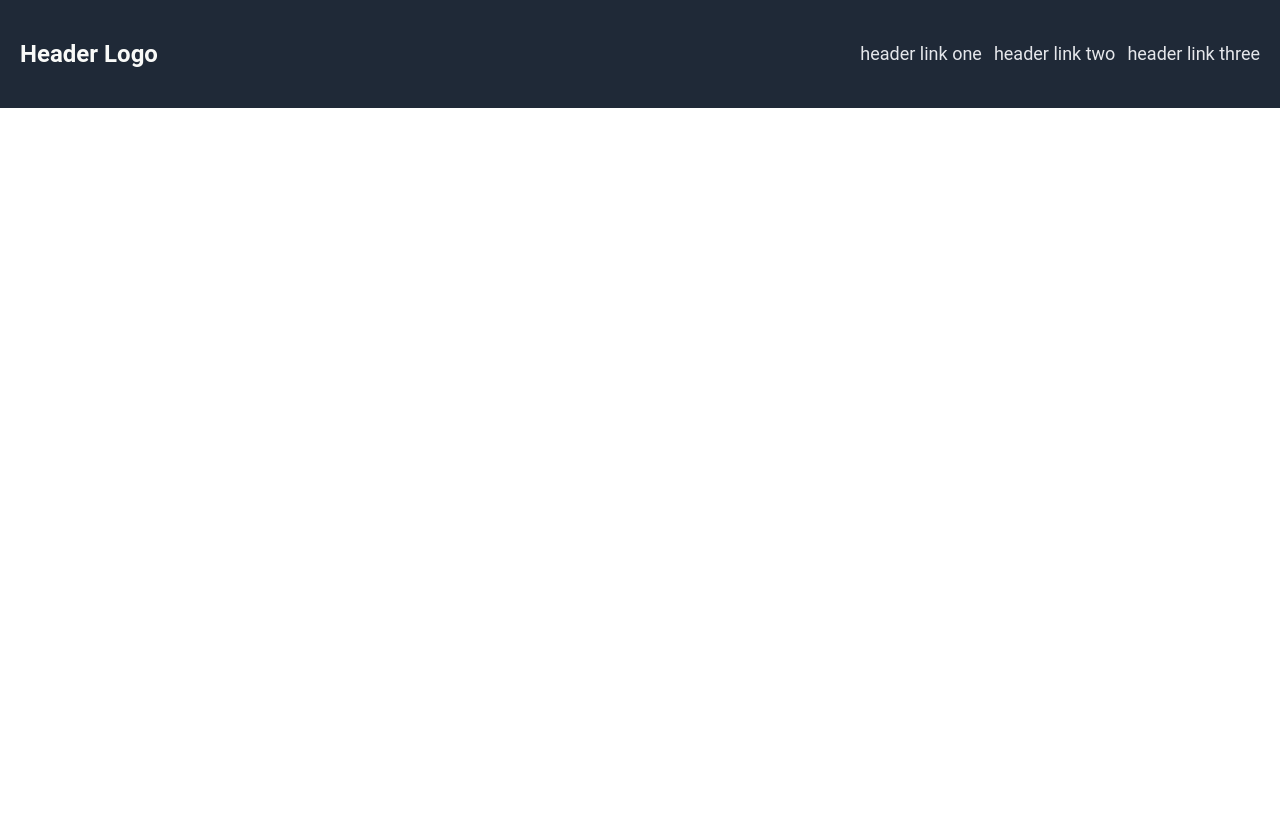
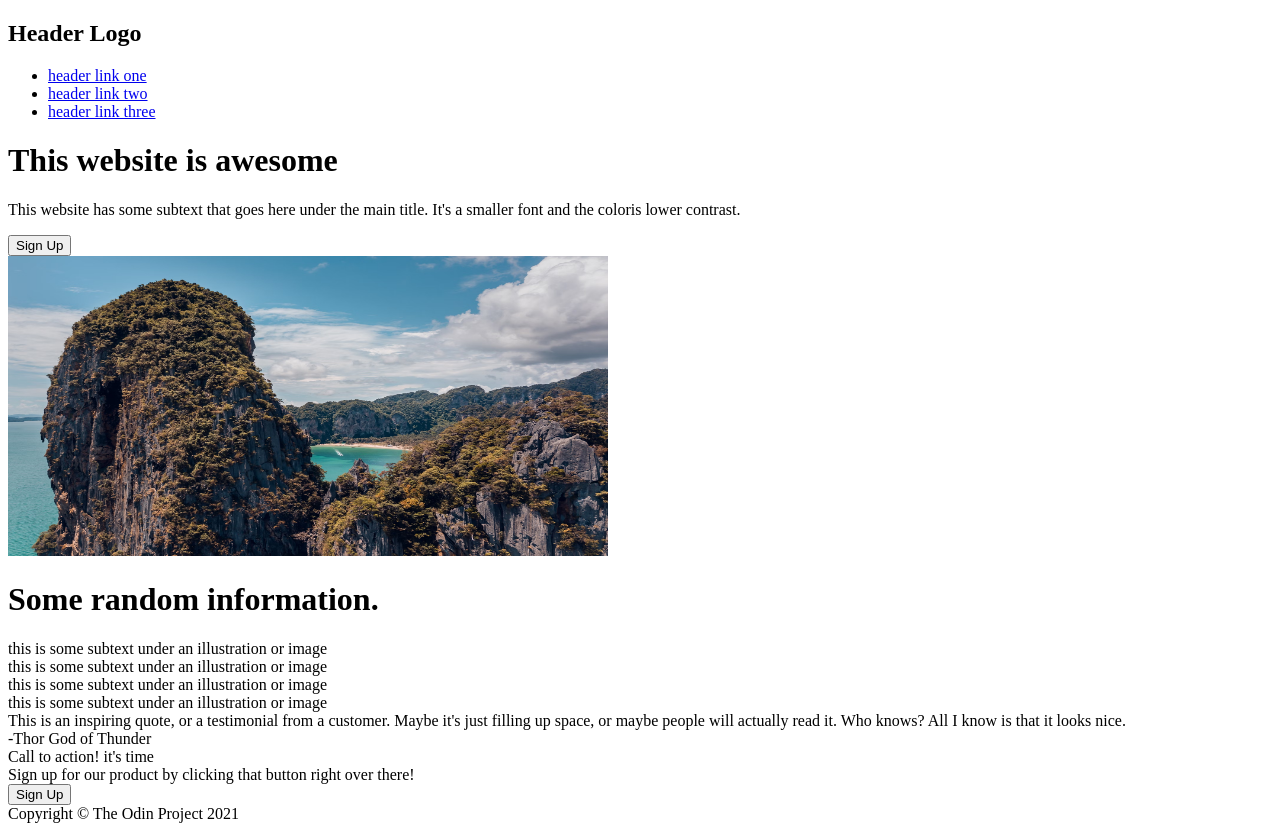
Before and after one commit to nootrients/odin-landing_page, a plain HTML site: page index.html in a window 1280 px wide. Before the commit the page ends 800 px from the top, so only its background shows below. Drawn offline with Linux system fonts and the light colour scheme.

Commit message:
Added all needed HTML elements

```diff
--- a/index.html
+++ b/index.html
@@ -3,7 +3,9 @@
 <head>
     <meta charset="UTF-8">
     <meta name="viewport" content="width=device-width, initial-scale=1.0">
-    <link rel = 'stylesheet' href = './styles.css'>
+    <!--
+        <link rel = 'stylesheet' href = './styles.css'>
+    -->
 
     <title>Landing Page</title>
 </head>
@@ -16,5 +18,78 @@
             <li><a href = '#'>header link three</a></li>
         </ul>
     </div>
+
+    <div class = 'hero_container'>
+        <div class = 'left_content'>
+            <div class = 'left_main_text'>
+                <h1>This website is awesome</h1>
+            </div>
+            <div class = 'left_sub_text'>
+                <p>This website has some subtext that goes here under the main title.
+                    It's a smaller font and the coloris lower contrast.
+                </p>
+            </div>
+            <button type = 'button'>Sign Up</button>
+        </div>
+
+        <div class = 'right_content'></div>
+            <img src = './images/c2_picture.jpg' width="600" height="300">
+        </div>
+    </div>
+
+    <div class = 'info_container'>
+        <div class = 'info_title'>
+            <h1>Some random information.</h1>
+        </div>
+
+        <div class = 'info_placeholder_container'>
+            <div class = 'info'>
+                <div class = 'info_placeholder'></div>
+                <div class = 'info_subtext'>
+                    this is some subtext under an illustration or image
+                </div>
+            </div>
+            <div class = 'info'>
+                <div class = 'info_placeholder'></div>
+                <div class = 'info_subtext'>
+                    this is some subtext under an illustration or image
+                </div>
+            </div>
+            <div class = 'info'>
+                <div class = 'info_placeholder'></div>
+                <div class = 'info_subtext'>
+                    this is some subtext under an illustration or image
+                </div>
+            </div>
+            <div class = 'info'>
+                <div class = 'info_placeholder'></div>
+                <div class = 'info_subtext'>
+                    this is some subtext under an illustration or image
+                </div>
+            </div>
+        </div>
+    </div>
+
+    <div class = 'quote_container'>
+        <div class = 'quote_text'>
+            This is an inspiring quote, or a testimonial from a customer. Maybe it's just filling up space,
+            or maybe people will actually read it. Who knows? All I know is that it looks nice.
+        </div>
+        <div class = 'quote_by'>-Thor God of Thunder</div>
+    </div>
+
+    <div class = 'call_container'>
+        <div class = 'call_left'>
+            <div class = 'call_title'>Call to action! it's time</div>
+            <div class = 'call_subtext'>Sign up for our product by clicking that button right over there!</div>
+        </div>
+        <div class = 'call_right'>
+            <button class = 'call_button'>Sign Up</button>
+        </div>
+    </div>
+
+    <div class = 'footer_container'>
+        Copyright © The Odin Project 2021
+    </div>
 </body>
 </html>
--- a/styles.css
+++ b/styles.css
@@ -10,12 +10,13 @@ body{
     display: flex;
     align-items: center;
     padding: 20px;
+    padding-left: 80px;
+    padding-right: 80px;
     flex-basis: auto;
 }
 
 .header_logo{
     font-size: 24px;
-    color: #f9faf8;
     margin-right: auto;
 }
 
@@ -30,3 +31,41 @@ body{
     text-decoration: none;
     list-style-type: none;
 }
+
+.container_two{
+    background-color: #1F2937;
+    display: flex;
+    justify-content: center;
+    align-items: center;
+    padding: 20px;
+    padding-left: 80px;
+    padding-right: 80px;
+    gap: 50px;
+}
+
+.container_two .main_text_1{
+    flex-basis: 560px;
+    flex-shrink: 0;
+}
+
+.container_two .hero_main_text{
+    font-size: 48px;
+    font-weight: bolder;
+    margin: 0;
+    padding: 0;
+}
+
+.container_two .placeholder_image{
+    background-color: gray;
+    width: 500px;
+    height: 150px;
+}
+
+.header_logo, .hero_main_text{
+    color: #f9faf8;
+}
+
+.header_links, .container_two p{
+    font-size: 18px;
+    color: #e5e7eb;
+}
```
Also changed, not shown: images/c2_picture.jpg (added).
